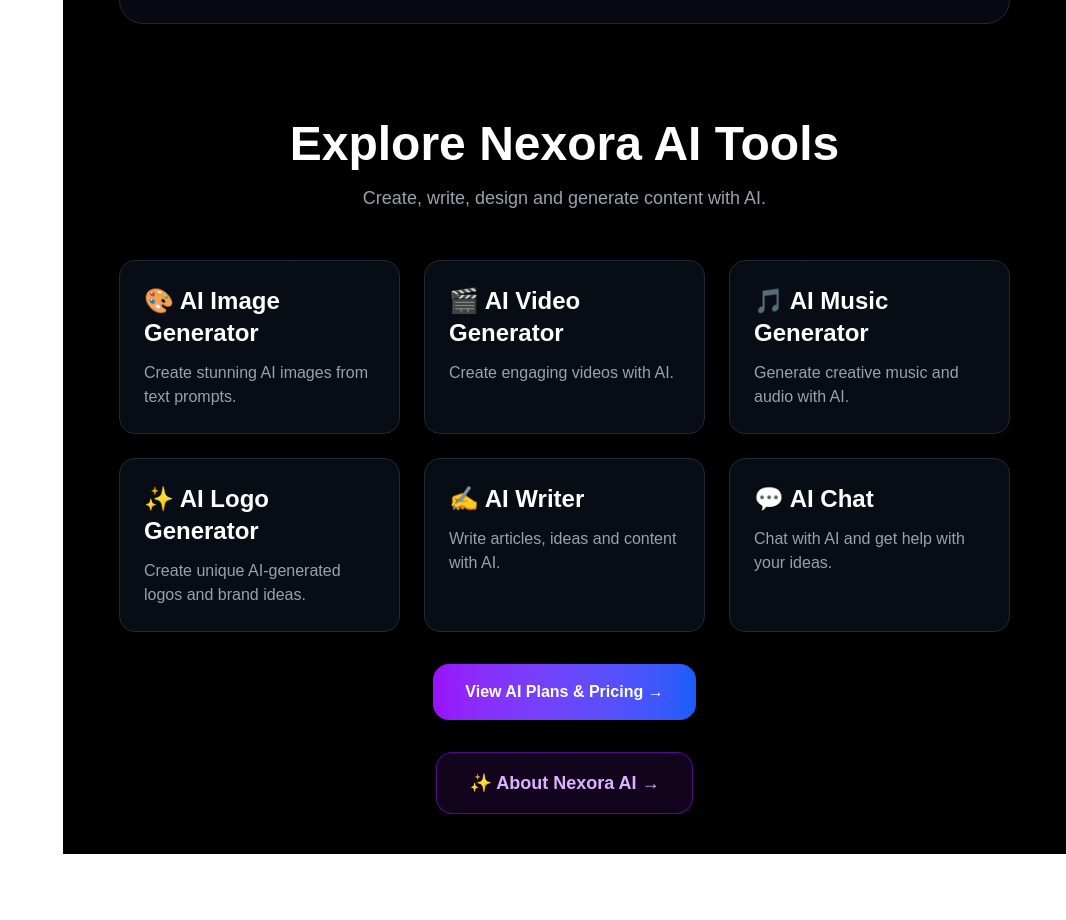
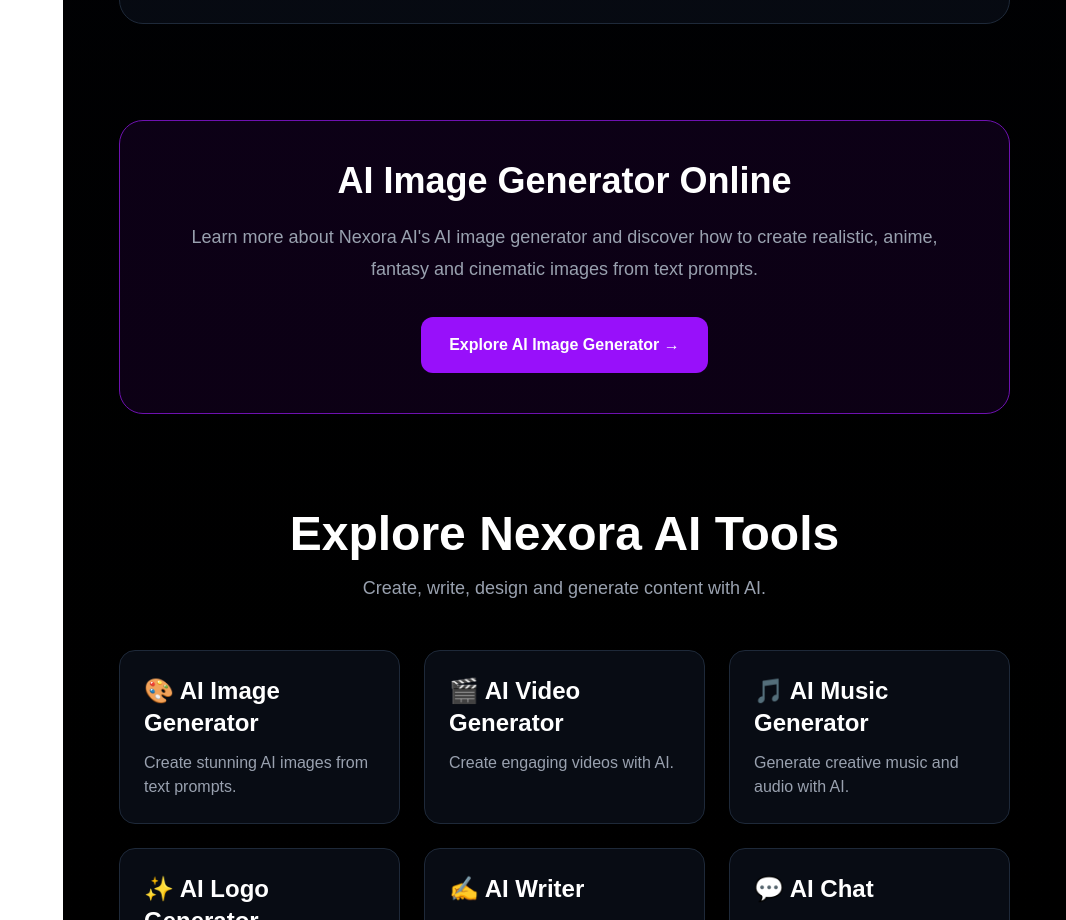
Before and after one commit to asifshair17-design/nexora-ai-2, a Next.js app: page / in a window 1280 px wide. Shown: the part 3700-4620 px from the top of the page, without its empty margins (214-1280 px from the left). Built offline with nearby package versions, Linux system fonts and the light colour scheme; no server answers.

Commit message:
Add AI image generator internal link

```diff
--- a/app/page.tsx
+++ b/app/page.tsx
@@ -712,6 +712,26 @@
             </div>
 
           </section>
+          <section className="mt-24 max-w-5xl mx-auto px-4">
+  <div className="rounded-3xl border border-purple-800 bg-purple-950/20 p-10 text-center">
+    <h2 className="text-4xl font-bold">
+      AI Image Generator Online
+    </h2>
+
+    <p className="mx-auto mt-5 max-w-3xl text-lg leading-8 text-gray-400">
+      Learn more about Nexora AI's AI image generator and discover how
+      to create realistic, anime, fantasy and cinematic images from text
+      prompts.
+    </p>
+
+    <Link
+      href="/ai-image-generator"
+      className="mt-8 inline-block rounded-xl bg-purple-600 px-7 py-4 font-bold hover:bg-purple-700 transition"
+    >
+      Explore AI Image Generator →
+    </Link>
+  </div>
+</section>
                     {/* =========================================
               EXPLORE NEXORA AI TOOLS
           ========================================= */}
```
